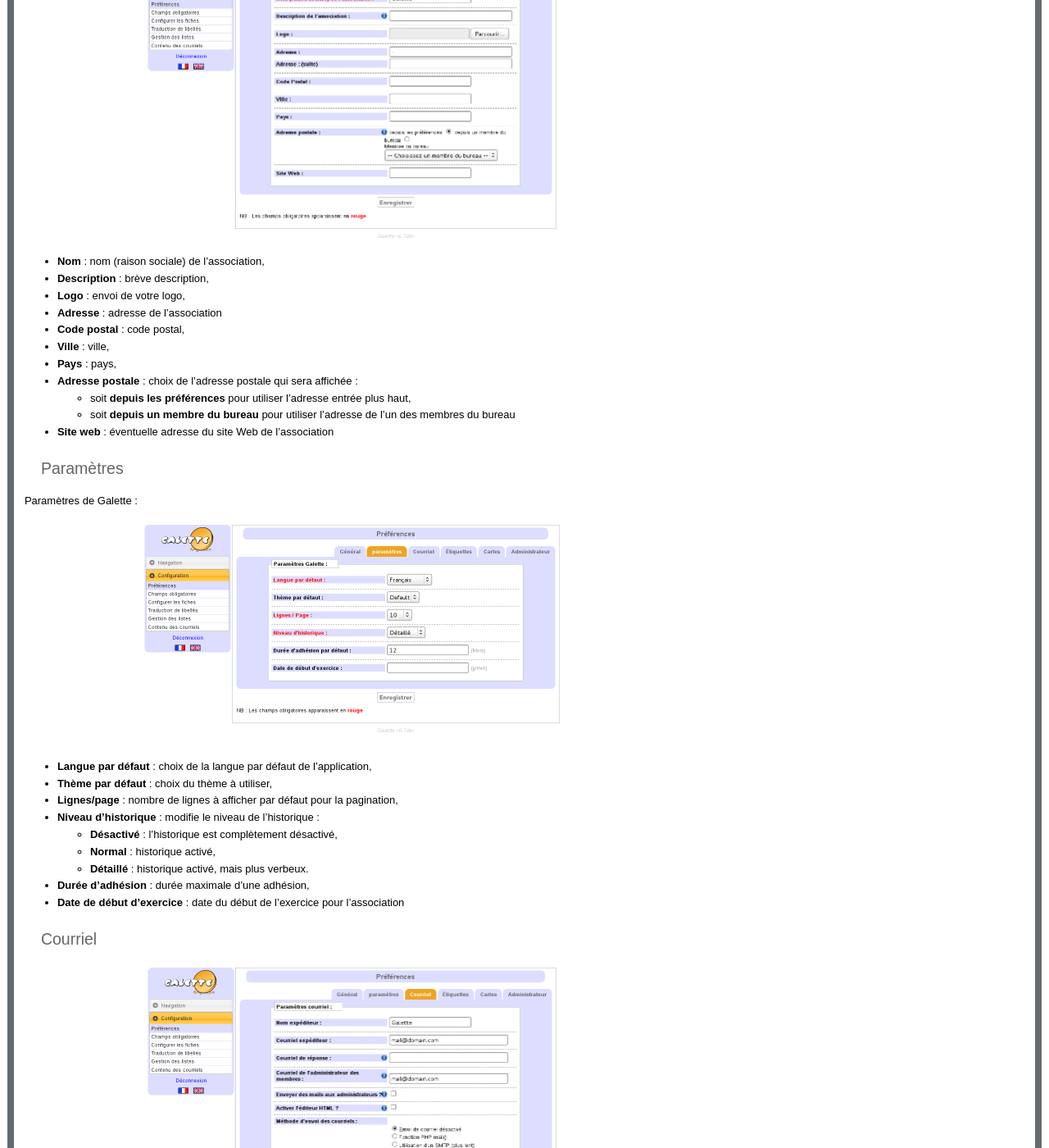
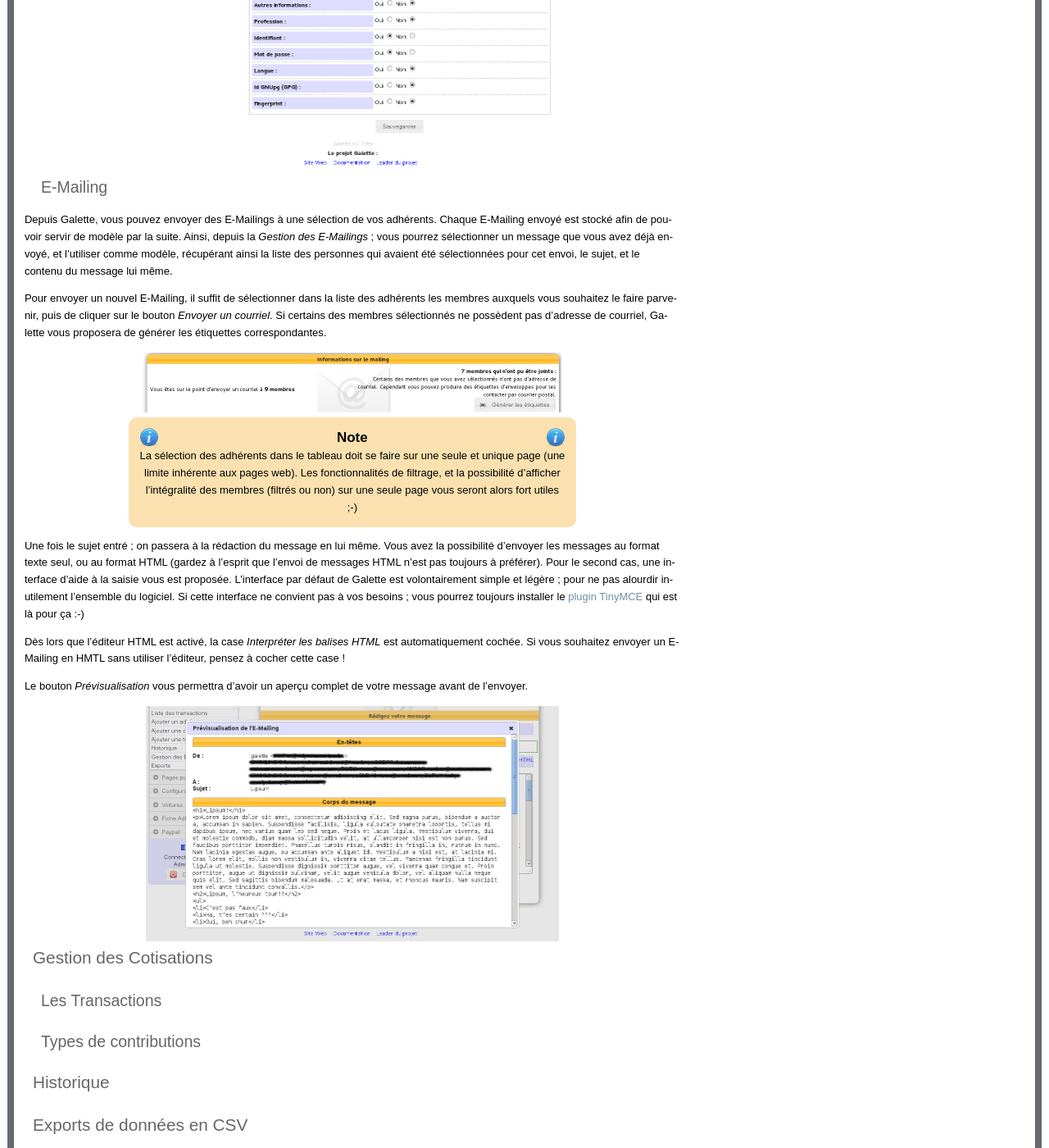
Before and after one commit to galette/galettedoc, a Sphinx documentation site: the page built from source/usermanual/index.rst, in a window 1280 px wide and 1400 px high, scrolled down 925 px. Shown: the whole window at 82% size. Built offline with Sphinx 7.4.7, drawn with Linux system fonts in a browser that asks for light colours; some of the changed text lies outside the part shown.

Commit message:
Documentation pour le paramétrage des champs requis et pour l'E-Mailing

```diff
--- a/source/usermanual/index.rst
+++ b/source/usermanual/index.rst
@@ -15,8 +15,40 @@ Les gestion des adhérents est bien évidemment le cœur de Galette. Vous pourre
 Paramétrage des champs obligatoires
 ===================================
 
+Lors de la saisie ou de la modification de fiches adhérents, certains champs sont marqués comme étant requis. Bien entendu, cette sélection par défaut peut ne pas vous convenir, mais vous avez la possibilité de paramétrer ça facilement :-)
+
+Depuis le menu `Configuration`, `Champs obligatoires`, vous aurez accès à la liste des champs de la fiche adhérent, il vous suffira pour chacun d'entre eux, de définir si oui ou non il est requis.
+
+.. image:: ../_styles/static/images/usermanual/required_fields.png
+   :scale: 50%
+   :align: center
+   :alt: Paramétrage des champs requis
+
 E-Mailing
 =========
+
+Depuis Galette, vous pouvez envoyer des E-Mailings à une sélection de vos adhérents. Chaque E-Mailing envoyé est stocké afin de pouvoir servir de modèle par la suite. Ainsi, depuis la `Gestion des E-Mailings` ; vous pourrez sélectionner un message que vous avez déjà envoyé, et l'utiliser comme modèle, récupérant ainsi la liste des personnes qui avaient été sélectionnées pour cet envoi, le sujet, et le contenu du message lui même.
+
+Pour envoyer un nouvel E-Mailing, il suffit de sélectionner dans la liste des adhérents les membres auxquels vous souhaitez le faire parvenir, puis de cliquer sur le bouton `Envoyer un courriel`. Si certains des membres sélectionnés ne possèdent pas d'adresse de courriel, Galette vous proposera de générer les étiquettes correspondantes.
+
+.. image:: ../_styles/static/images/usermanual/mailing_selected_members.png
+   :scale: 50%
+   :align: center
+   :alt: Adhérents sélectionnés pour l'E-Mailing
+
+.. note:: La sélection des adhérents dans le tableau doit se faire sur une seule et unique page (une limite inhérente aux pages web). Les fonctionnalités de filtrage, et la possibilité d'afficher l'intégralité des membres (filtrés ou non) sur une seule page vous seront alors fort utiles ;-)
+
+Une fois le sujet entré ; on passera à la rédaction du message en lui même. Vous avez la possibilité d'envoyer les messages au format texte seul, ou au format HTML (gardez à l'esprit que l'envoi de messages HTML n'est pas toujours à préférer). Pour le second cas, une interface d'aide à la saisie vous est proposée.
+L'interface par défaut de Galette est volontairement simple et légère ; pour ne pas alourdir inutilement l'ensemble du logiciel. Si cette interface ne convient pas à vos besoins ; vous pourrez toujours installer le :doc:`plugin TinyMCE <../plugins/tinymce>` qui est là pour ça :-)
+
+Dès lors que l'éditeur HTML est activé, la case `Interpréter les balises HTML` est automatiquement cochée. Si vous souhaitez envoyer un E-Mailing en HMTL sans utiliser l'éditeur, pensez à cocher cette case !
+
+Le bouton `Prévisualisation` vous permettra d'avoir un aperçu complet de votre message avant de l'envoyer.
+
+.. image:: ../_styles/static/images/usermanual/mailing_preview.png
+   :scale: 50%
+   :align: center
+   :alt: Prévisualisation du message
 
 ***********************
 Gestion des Cotisations
```
Also changed, not shown: source/_styles/static/images/usermanual/mailing_preview.png (added), source/_styles/static/images/usermanual/mailing_selected_members.png (added), source/_styles/static/images/usermanual/required_fields.png (added).
